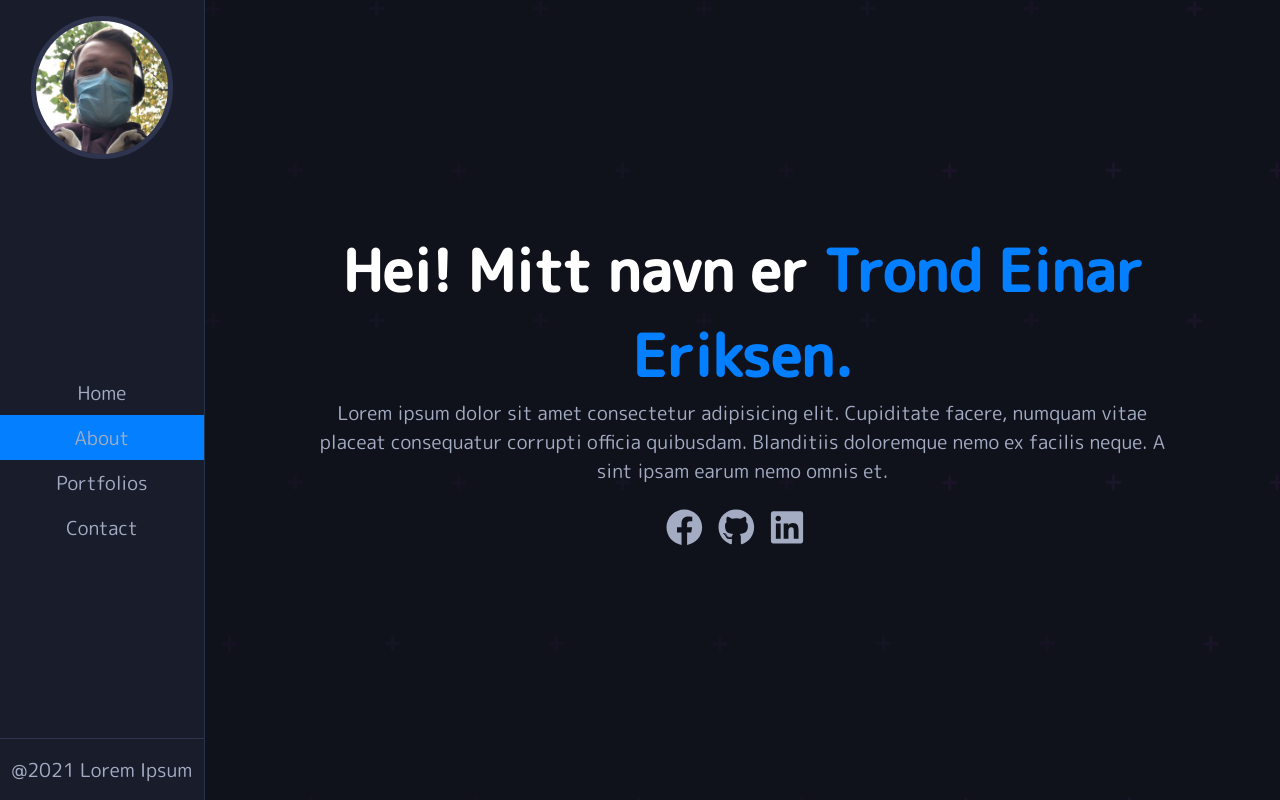
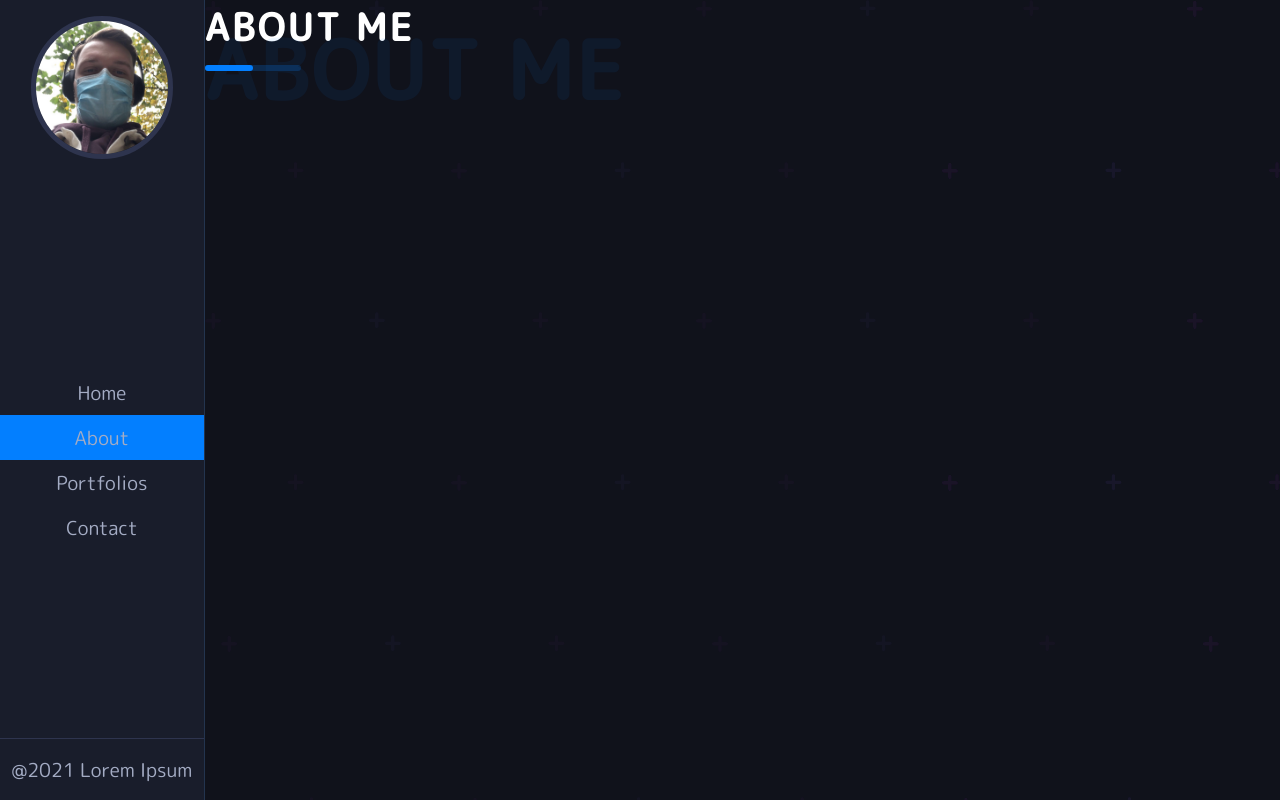
Before and after one commit to TrondEinar/my_portfolio, a React (Create React App) app: page /about in a window 1280 px wide. Built offline with nearby package versions, Linux system fonts and the light colour scheme.

Commit message:
created all pages and title-component with styles

```diff
--- a/src/App.js
+++ b/src/App.js
@@ -1,6 +1,10 @@
 import './App.scss';
 import NavBar from './Components/NavBar';
 import HomePage from './Pages/HomePage';
+import { Switch, Route } from 'react-router-dom';
+import AboutPage from './Pages/AboutPage';
+import PortfoliosPage from './Pages/PortfoliosPage';
+import ContactPage from './Pages/ContactPage';
 
 
 function App() {
@@ -11,7 +15,20 @@ function App() {
             </div>
             <div className="main-content">
                 <div className="content">
-                   <HomePage />
+                   <Switch>
+                       <Route path="/" exact>
+                          <HomePage />
+                        </Route>
+                        <Route path="/about" exact>
+                          <AboutPage />
+                        </Route>
+                        <Route path="/portfolios" exact>
+                          <PortfoliosPage />
+                        </Route>
+                        <Route path="/contact" exact>
+                          <ContactPage />
+                        </Route>
+                       </Switch>
                 </div>
             </div>
         </div>
--- a/src/App.scss
+++ b/src/App.scss
@@ -1,6 +1,7 @@
 @import './styles/layout';
 @import './styles/navbar';
 @import './styles/typography';
+@import './styles/title';
 
 * {
     padding: 0;
@@ -13,3 +14,7 @@ body {
     font-family: 'M PLUS Rounded 1c', sans-serif;
     font-size: 1.2rem;
 }
+
+span {
+    color: #037FFF;
+}
--- /dev/null
+++ b/src/Components/Tittle.js
@@ -0,0 +1,14 @@
+import React from 'react';
+
+function Tittle({title, span}) {
+    return (
+        <div className="Title">
+            <h3>
+                {title}
+                <span>{span}</span>
+            </h3>
+        </div>
+    )
+}
+
+export default Tittle;
--- /dev/null
+++ b/src/Pages/AboutPage.js
@@ -0,0 +1,12 @@
+import React from 'react'
+import Tittle from '../Components/Tittle';
+
+function AboutPage() {
+    return (
+        <div className="AboutPage">
+            <Tittle title={'About Me'} span={'About Me'}/>
+        </div>
+    )
+}
+
+export default AboutPage;
--- /dev/null
+++ b/src/Pages/ContactPage.js
@@ -0,0 +1,11 @@
+import React from 'react';
+
+function ContactPage() {
+    return (
+        <div>
+            <h1>Contact Page</h1>
+        </div>
+    )
+}
+
+export default ContactPage;
--- /dev/null
+++ b/src/Pages/PortfoliosPage.js
@@ -0,0 +1,11 @@
+import React from 'react';
+
+function PortfoliosPage() {
+    return (
+        <div>
+            <h1>Blogs Page</h1>
+        </div>
+    )
+}
+
+export default PortfoliosPage;
--- /dev/null
+++ b/src/styles/title.scss
@@ -0,0 +1,37 @@
+.Title {
+    text-transform: uppercase;
+    font-size: 2rem;
+    color: white;
+    position: relative;
+    padding-bottom: 1rem;
+    letter-spacing: 3px;
+
+    &::before{
+        content: "";
+        bottom: 0;
+        position: absolute;
+        left: 0;
+        background-color: #0381ff38;
+        width: 6rem;
+        height: .4rem;
+        border-radius: 50px;
+    }
+    &::after{
+        content: "";
+        bottom: 0;
+        position: absolute;
+        left: 0;
+        background-color: #037FFF;
+        width: 3rem;
+        height: .4rem;
+        border-radius: 50px;
+    }
+
+    span {
+        position: absolute;
+        top: 15%;
+        left: 0;
+        font-size: 5rem;
+        opacity: 0.07;
+    }
+}
```
Also changed, not shown: 1 other file (tests, documents, lock files or other folders).
